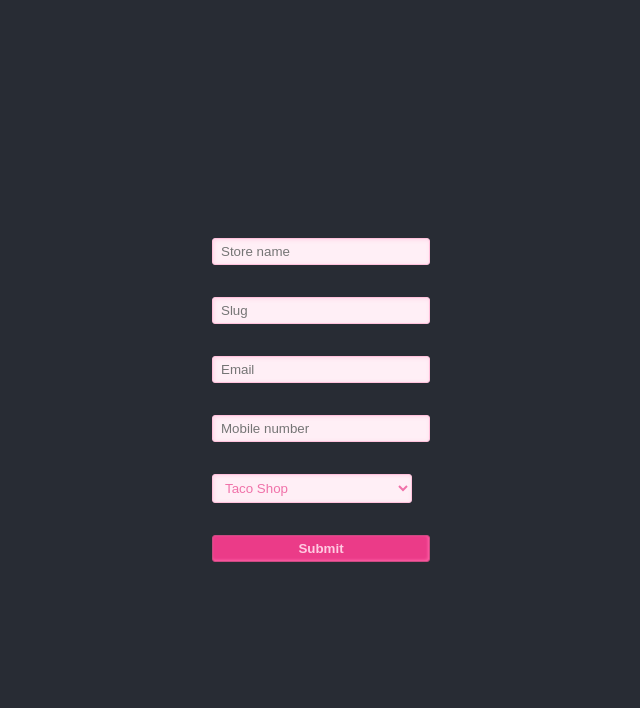
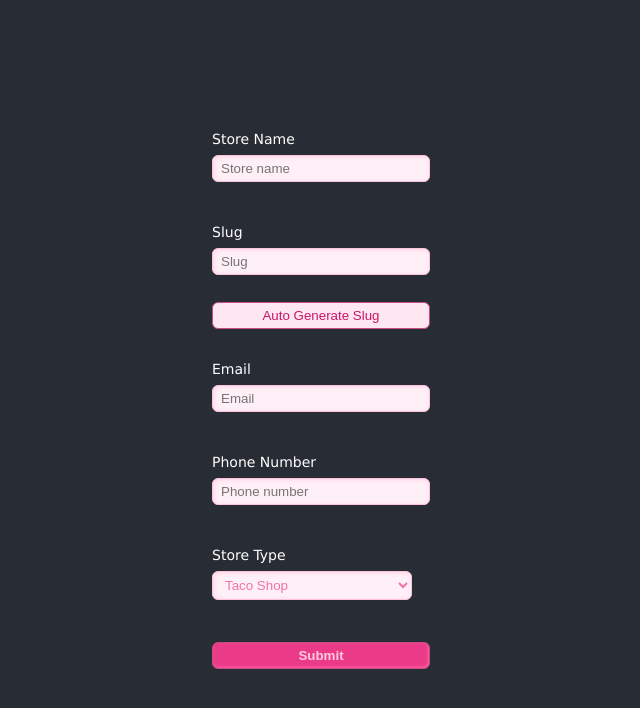
Before and after one commit to papaponmx/pacto-test, a React (Create React App) app: page / in a window 1280 px wide. Shown: the top 708 px of the page, without its empty margins (319-959 px from the left). Built offline with nearby package versions, Linux system fonts and the light colour scheme.

Commit message:
Add index and auto-generate slug.

```diff
--- a/src/form/index.tsx
+++ b/src/form/index.tsx
@@ -10,22 +10,42 @@ interface InterfaceFormValues {
 
 
 export const Form = () => {
-  const { register, handleSubmit, formState: { errors } } = useForm<InterfaceFormValues>();
+  const { register, handleSubmit, formState: { errors }, setValue, watch } = useForm<InterfaceFormValues>();
   const onSubmit = (data: InterfaceFormValues) => console.log(data);
   console.log(errors);
 
+  const onSlugChange = (e: any) => setValue("slug", e.target.value.toLowerCase().replaceAll(' ', '-'))
+
+  const autoGenerateSlug = () => setValue('slug', watch('storeName').toLowerCase().replaceAll(' ', '-'))
+
   return (
     <form className="FormSection" onSubmit={handleSubmit(onSubmit)}>
+      <label>
+          Store Name
       <input type="text" placeholder="Store name" {...register("storeName", {required: true, min: 2, maxLength: 80})} />
-      <input type="text" placeholder="Slug" {...register("slug", {required: true, maxLength: 100})} />
+      </label>
+      <label>
+          Slug
+      <input type="text" placeholder="Slug" {...register("slug", {required: true, maxLength: 100})} onChange={onSlugChange} />
+      </label>
+      <button onClick={autoGenerateSlug}>Auto Generate Slug</button>
+      <label>
+          Email
       <input type="text" placeholder="Email" {...register("email", {required: true, pattern: /^\S+@\S+$/i})} />
-      <input type="tel" placeholder="Mobile number" {...register("phoneNumber", {required: true, maxLength: 12})} />
+      </label>
+      <label>
+          Phone Number
+      <input type="tel" placeholder="Phone number" {...register("phoneNumber", {required: true, maxLength: 12})} />
+      </label>
+      <label>
+          Store Type
       <select title="Store Type" {...register("storeType", { required: true })}>
         <option value="Taco Shop">Taco Shop</option>
         <option value=" Bar"> Bar</option>
         <option value=" Salon"> Salon</option>
         <option value=" Dark Kitchen"> Dark Kitchen</option>
       </select>
+      </label>
 
       <input type="submit" />
     </form>
--- a/src/index.css
+++ b/src/index.css
@@ -65,7 +65,7 @@ body {
 .FormSection input[type=email],
 .FormSection select,
 .FormSection textarea{
-	border-radius: 3px;
+	border-radius: 6px;
 	border: 1px solid #FFC2DC;
 	outline: none;
 	color: #F072A9;
@@ -81,12 +81,29 @@ body {
 	padding: 5px 15px 5px 15px;
 	color: #FFCBE2;
 	box-shadow: inset -1px -1px 3px #FF62A7;
-	border-radius: 3px;
-	border-radius: 3px;
+	border-radius: 6px;
 	font-weight: bold;
+}
+
+.FormSection button {
+  background: #ffe7f1;
+	border: 1px solid #C94A81;
+	padding: 5px 15px 5px 15px;
+	color: #ca1667;
+	border-radius: 6px;
+  margin-top: -15px;
 }
 
 .required{
 	color:red;
 	font-weight:normal;
 }
+
+.FormSection label {
+  display: flex;
+  flex-direction: column;
+  align-items: baseline;
+  gap: .5rem;
+  font-size: 14px;
+
+}
```
